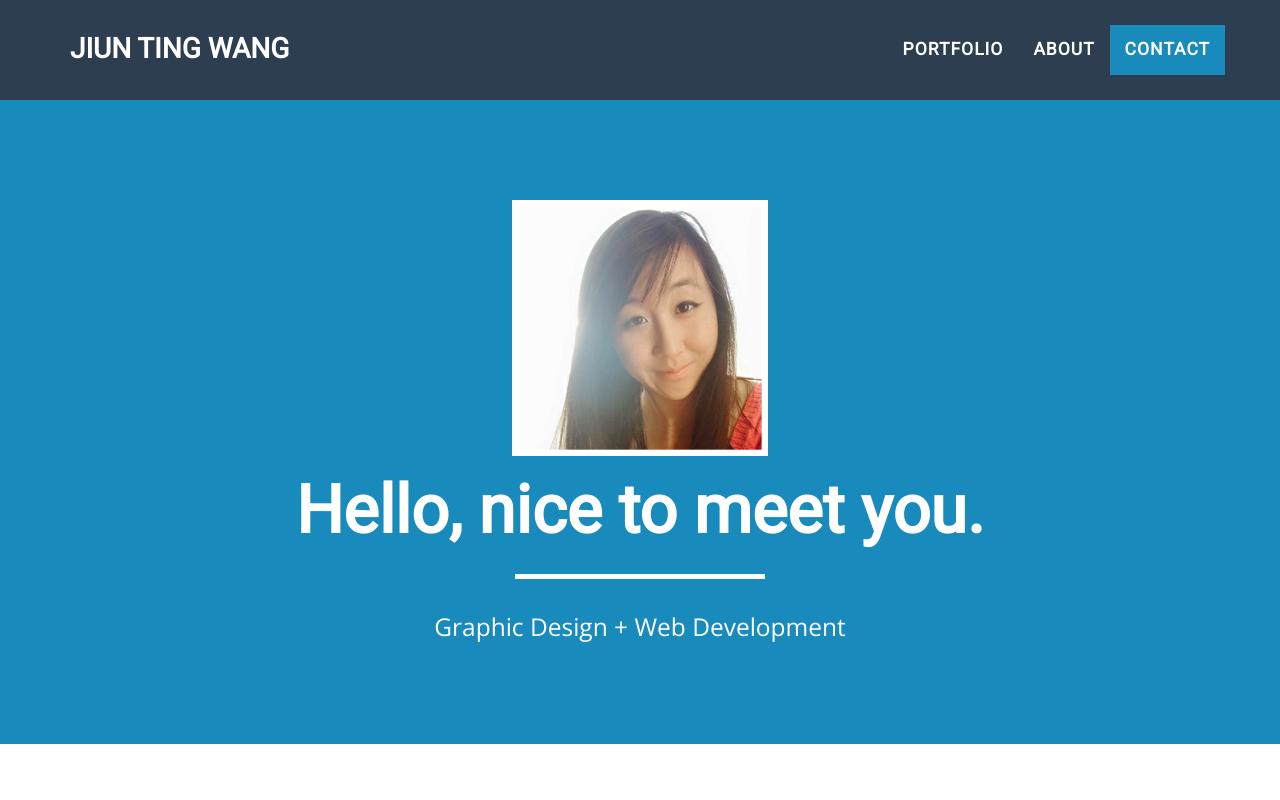
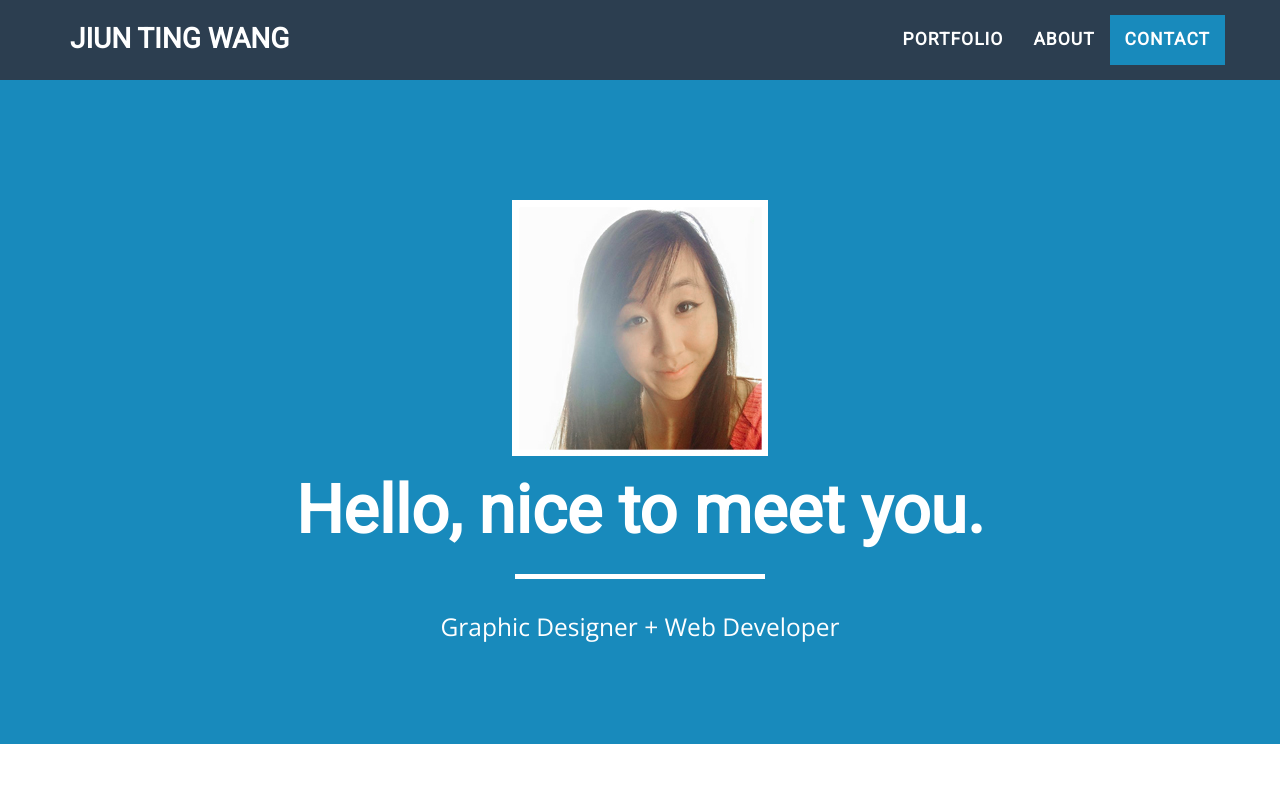
Before and after one commit to jiuntwang/jiuntwang.github.io, a website: page index.html in a window 1280 px wide. Shown: the top 800 px of the page. Drawn offline with nearby package versions, Linux system fonts and the light colour scheme.

Commit message:
Changed title and header min height

```diff
--- a/css/freelancer.css
+++ b/css/freelancer.css
@@ -1,10 +1,3 @@
-/*!
- * Start Bootstrap - Freelancer v3.3.7+1 (http://startbootstrap.com/template-overviews/freelancer)
- * Copyright 2013-2016 Start Bootstrap
- * Licensed under MIT (https://github.com/BlackrockDigital/startbootstrap/blob/gh-pages/LICENSE)
- */
-/*CSS Styles modified by Jiun Ting Wang from original template.*/
-
 /*-----Typography-----*/
 
 @import url('https://fonts.googleapis.com/css?family=Heebo|Open+Sans');
@@ -112,6 +105,15 @@ header .intro-text .skills {
 /*-----Typography END-----*/
 
 
+/*-----Header-----*/
+header {
+    min-height: 600px;
+
+}
+
+/*-----Header END-----*/
+
+
 /*-----Nav Bar-----*/
 .navbar-custom {
   background: #2C3E50;
@@ -167,7 +169,7 @@ header .intro-text .skills {
 }
 @media (min-width: 768px) {
   .navbar-custom {
-    padding: 25px 0;
+    padding: 15px 0;
     -webkit-transition: padding 0.3s;
     -moz-transition: padding 0.3s;
     transition: padding 0.3s;
--- a/index.html
+++ b/index.html
@@ -98,7 +98,7 @@
                     <div class="intro-text">
                         <h1 class="name">Hello, nice to meet you.</h1>
                         <hr class="star-light">
-                        <span class="skills">Graphic Design + Web Development</span>
+                        <span class="skills">Graphic Designer + Web Developer</span>
                     </div>
                 </div>
             </div>
```
Also changed, not shown: css/freelancer.min.css, img/profile-pic.jpg (deleted).
